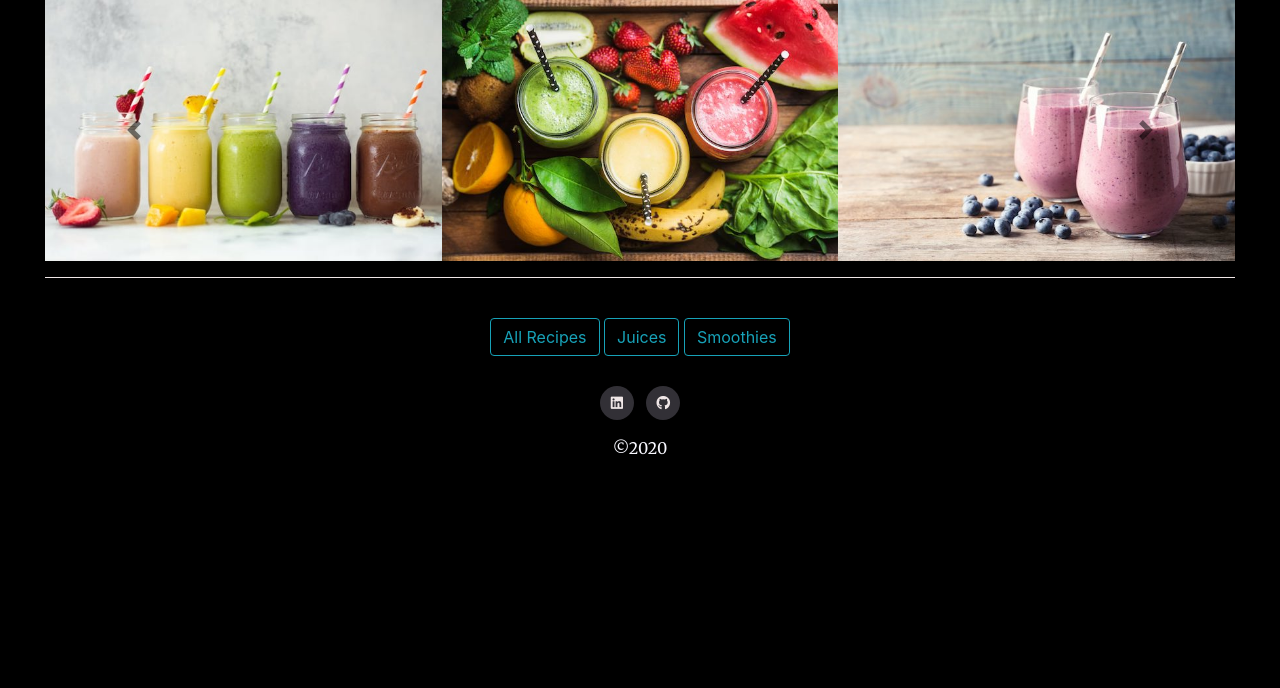
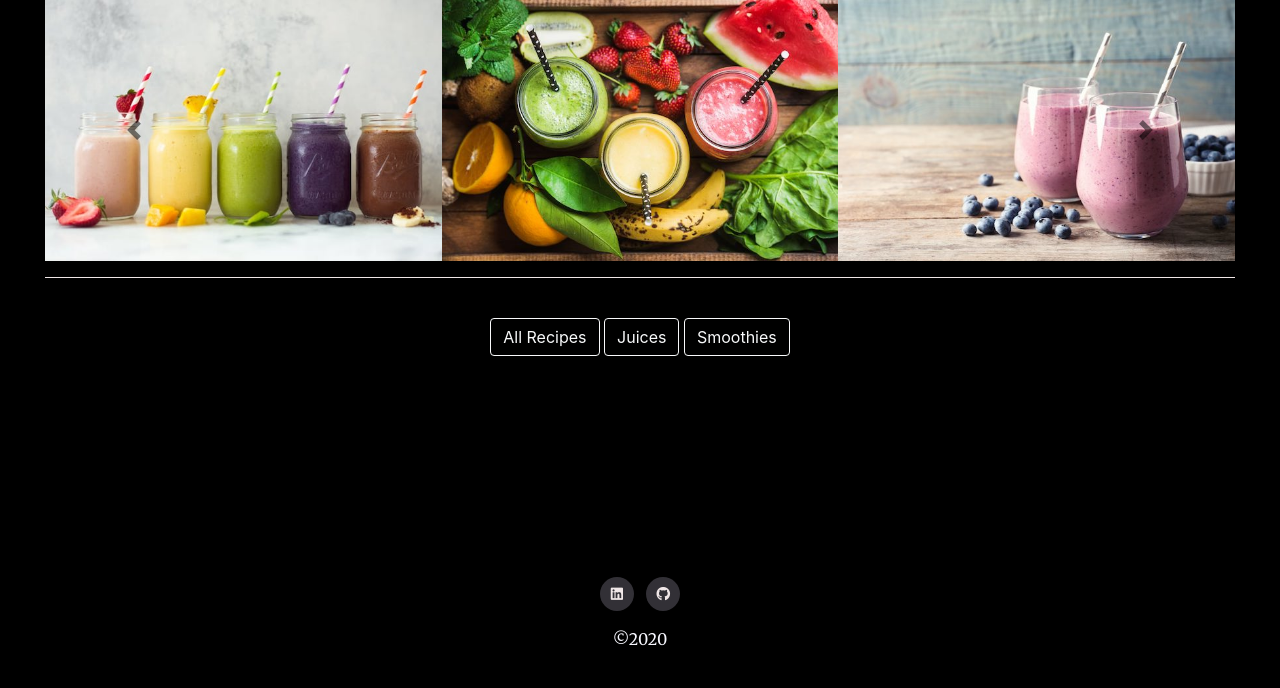
Before and after one commit to sneachda/juicebar-ms3, a Flask app: page / in a window 1280 px wide. Shown: the part 213-901 px from the top of the page. Before the commit the page ends 668 px from the top, so only its background shows below. Run offline with Flask 2, Linux system fonts and the light colour scheme; the visitor is signed in with stand-in values (Sample User, id 1); some libraries are stand-ins or nearby versions.

Commit message:
favicon added

```diff
--- a/static/css/style.css
+++ b/static/css/style.css
@@ -12,6 +12,13 @@ body, html {
 
 body {
     height: 100%;
+}
+
+footer {
+    position: absolute;
+    bottom: 0;
+    width: 100%;
+    height: 2.5rem;
 }
 
 hr {
@@ -77,6 +84,13 @@ hr {
     -ms-transform: scale(0.9);
     transform: scale(0.9);
     transition: 1s ease;
+}
+
+.image-footer {
+    opacity: 0.5;
+    height: 50px;
+    width: 100px;
+
 }
 
 /*----------------------------------------------------General Text */
@@ -349,4 +363,6 @@ hr {
     font-family: Merriweather, sans-serif;
 }
 
+
+
 /*----------------------------------------------------Media Queries */
--- a/templates/base.html
+++ b/templates/base.html
@@ -13,7 +13,9 @@
     <link rel="stylesheet" href="https://cdnjs.cloudflare.com/ajax/libs/font-awesome/5.11.2/css/all.css">
     <link rel="stylesheet" href="{{ url_for('static', filename='css/style.css') }}" type="text/css"/>
 
-    <!-- Favicon -->
+    <!-- favicon, courtesy to mmtuts: https://www.youtube.com/watch?v=kEf1xSwX5D8 -->
+    <link rel="shortcut icon" href="{{ url_for('static', filename='img/logo.jpg') }}" type="image/jpg"/>
+
 
 
     <!--To assign different headings for each page: -->
--- a/templates/index.html
+++ b/templates/index.html
@@ -51,9 +51,9 @@
         <div class="container-fluid container-title">
             <div class="row">
                 <div class="col logged-display">
-                     <a href="{{ url_for('get_recipes') }}" class="btn btn-outline-info mt-4">All Recipes</a>
-                     <a href="{{ url_for('get_juices') }}" class="btn btn-outline-info mt-4">Juices</a>
-                     <a href="{{ url_for('get_smoothies') }}" class="btn btn-outline-info mt-4">Smoothies</a>
+                     <a href="{{ url_for('get_recipes') }}" class="btn btn-outline-light mt-4">All Recipes</a>
+                     <a href="{{ url_for('get_juices') }}" class="btn btn-outline-light mt-4">Juices</a>
+                     <a href="{{ url_for('get_smoothies') }}" class="btn btn-outline-light mt-4">Smoothies</a>
                 </div>
             </div>
         </div>
```
Also changed, not shown: templates/my_recipes.html (+13 -5 lines).
